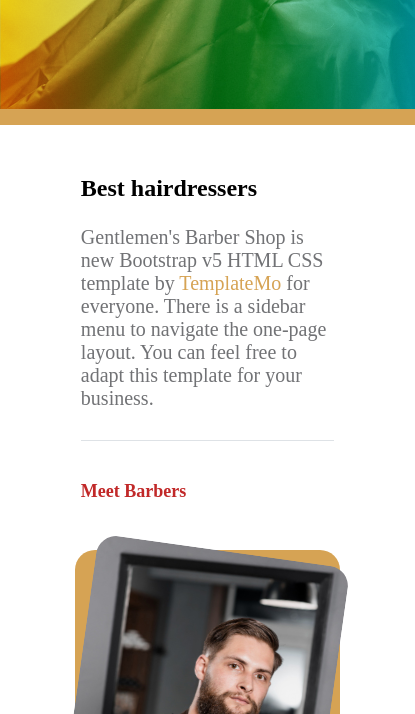
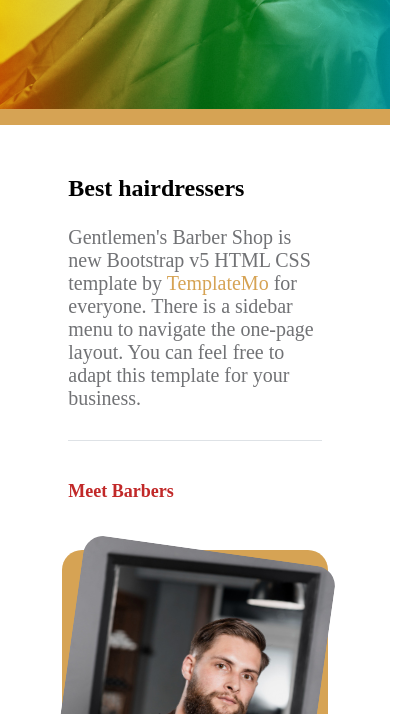
Before and after one commit to ratulofc/project_practice, a plain HTML site: page barber-shop/index.html in a window 390 px wide. Shown: the part 550-1264 px from the top of the page, 415 px wide, since content can reach past the window. Drawn offline with Linux system fonts and the light colour scheme; a web font is replaced by a local one.

Commit message:
remove exter space for mobile

```diff
--- a/barber-shop/style.css
+++ b/barber-shop/style.css
@@ -390,7 +390,7 @@ main #hero{
         max-height: 80vh;
     }
     #story{
-        padding: 50px 25px;
+        padding: 50px 0px;
     }
     #story .heading{
         font-size: 24px;
```
